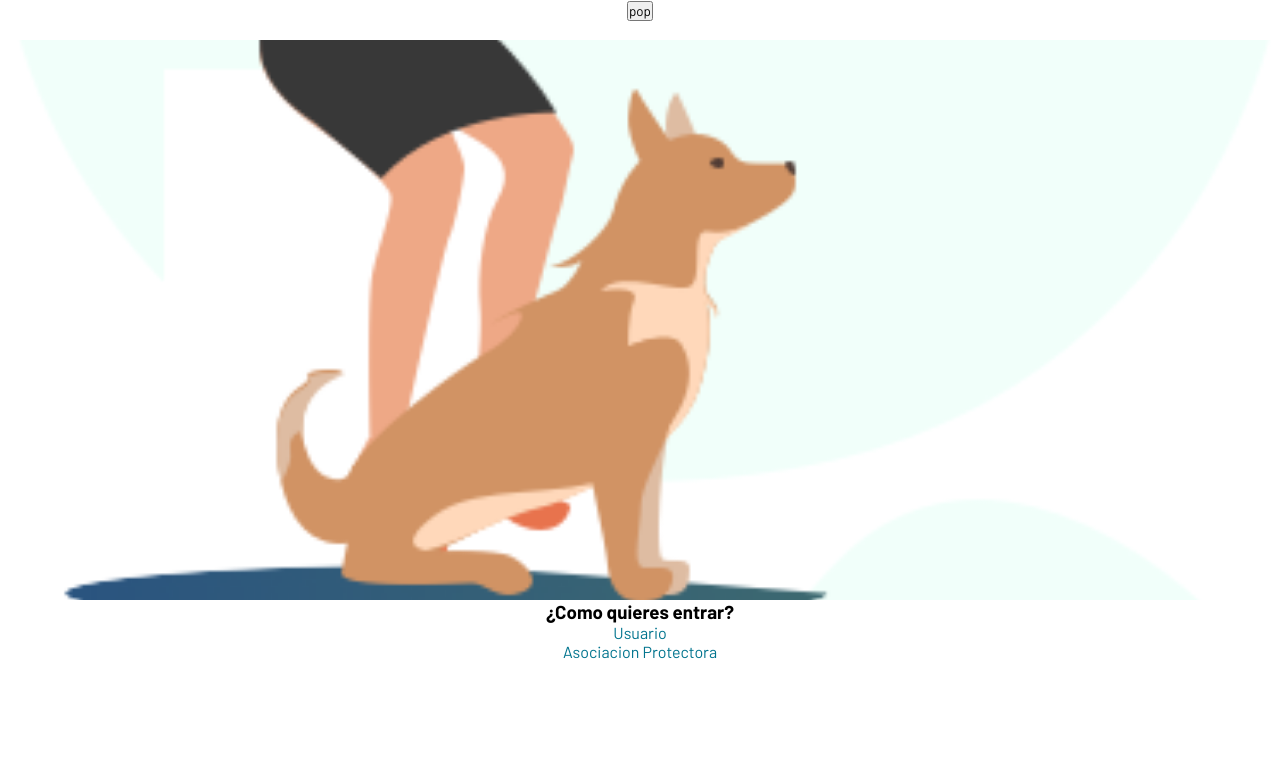
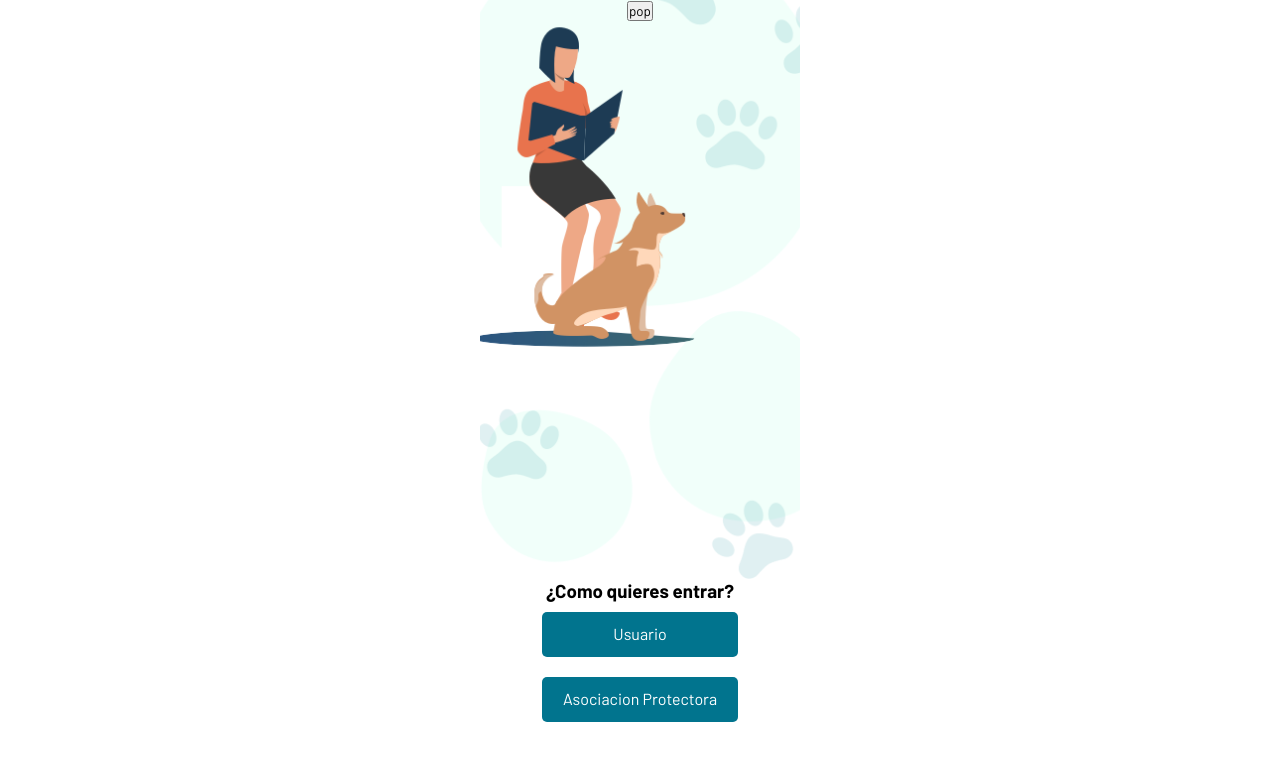
Before and after one commit to Corocottax/proyecto-final-react, a React (Create React App) app: page / in a window 1280 px wide. Shown: the top 760 px of the page. Built offline with nearby package versions, Linux system fonts and the light colour scheme; no server answers.

Commit message:
style preloading

```diff
--- a/src/pages/PreLogin/PreLogin.jsx
+++ b/src/pages/PreLogin/PreLogin.jsx
@@ -59,9 +59,11 @@ const PreLogin = ({setNavbar}) => {
   </div>
   <div className="container-prelogin">
     <img src="/images/login.png" alt="mujer leyendo con perro"/>
+    <div className='container-btn'>
     <h3>¿Como quieres entrar?</h3>
-    <Link to="/logIn" className='btn-login'>Usuario</Link>
-    <Link to="/logIn" className='btn-login'>Asociacion Protectora</Link>
+    <Link to="/logIn" className='btn-login'><p>Usuario</p></Link>
+    <Link to="/logIn" className='btn-login'><p>Asociacion Protectora</p></Link>
+    </div>
   </div>
 
   </>);
--- a/src/pages/PreLogin/PreLogin.scss
+++ b/src/pages/PreLogin/PreLogin.scss
@@ -37,7 +37,7 @@
   .swiper-slide img {
     display: block;
     width: 100%;
-    height: 90%;
+    height: 100%;
     object-fit: cover;
     max-width: 260px!important;
     margin-left: 20px;
@@ -74,7 +74,6 @@
   flex-direction: column;
   align-items: center;
   justify-content: center;
-  z-index: 1;
   margin-top: 0!important;
   max-height: 90vh;
   width: 100vw;
@@ -82,35 +81,31 @@
   img{
     object-fit: cover;
     width: 100vw;
-    height: 70vh;
-    margin-top: 40px;
+    max-width: 320px;
+    min-height: 80vh;
   }
+
+  .container-btn{
+    display:flex;
+    flex-direction: column;
+    align-items: center;
+    justify-content: center;
+    margin-bottom: 50px;
 h3{
   margin-top: 0;
 }
-
-}
-.container-prelogin-1{
-  display: flex;
-  flex-direction: column;
-  align-items: center;
-  justify-content: center;
-  z-index: 1;
-  margin-top: 0!important;
-  max-height: 90vh;
-  width: 100vw;
-  text-align: center;
 .btn-login{
   background-color:rgb(1 116 142) ;
   border: none;
   border-radius: 5px;
   color:white;
   width: 196px;
-  height: 60px;
+  min-height: 45px;
   margin: 10px;
   p{
-    margin-top: 15px;
+    margin-top: 12.5px;
   }
 
 }
 }
+}
```
